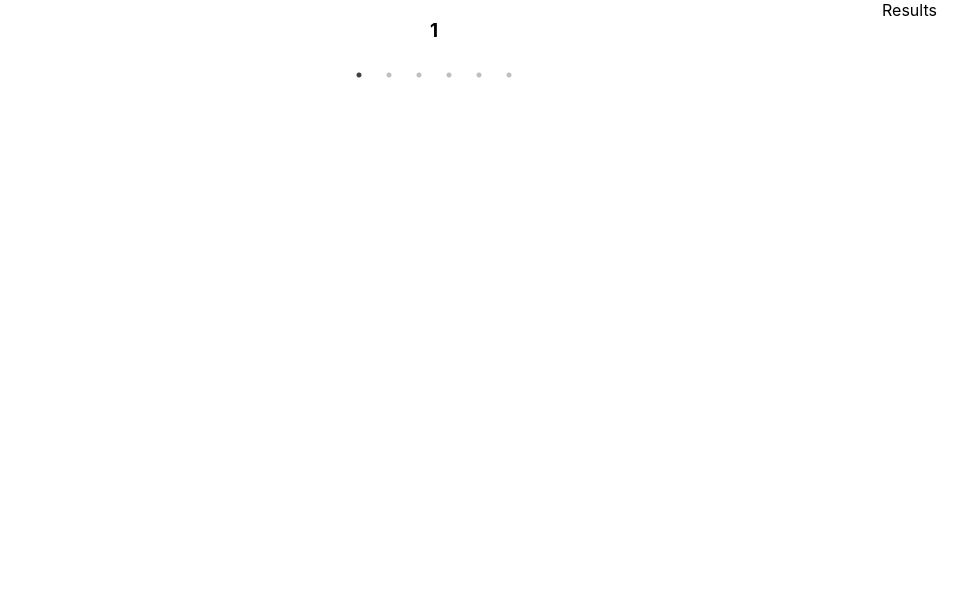
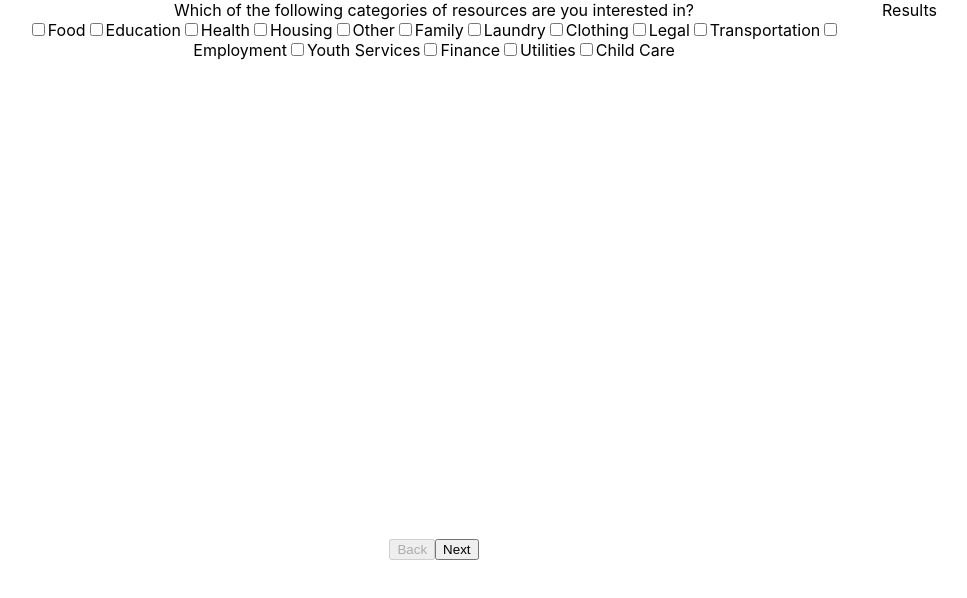
Before and after one commit to nkgopaul/first-choice-ui, a React (Create React App) app: page / in a window 1280 px wide. Shown: the top 598 px of the page, without its empty margins (14-981 px from the left). Built offline with nearby package versions, Linux system fonts and the light colour scheme.

Commit message:
Filtering state logic added

```diff
--- a/package.json
+++ b/package.json
@@ -3,11 +3,11 @@
   "version": "0.1.0",
   "private": true,
   "dependencies": {
+    "axios": "^0.18.0",
+    "pure-react-carousel": "^1.17.0",
     "react": "^16.6.3",
     "react-dom": "^16.6.3",
-    "react-scripts": "2.1.1",
-    "react-slick": "^0.23.2",
-    "slick-carousel": "^1.8.1"
+    "react-scripts": "2.1.1"
   },
   "scripts": {
     "start": "react-scripts start",
--- a/src/App.js
+++ b/src/App.js
@@ -2,12 +2,48 @@ import React, { Component } from 'react';
 import './App.css';
 import FiltersContainer from './components/filters/FiltersContainer';
 import ResultsContainer from './components/results/ResultsContainer';
+import { getAllResources } from './lib/api';
 
 class App extends Component {
+  constructor() {
+    super();
+
+    this.state = {
+      category: [],
+      gender: [],
+      race_ethnicity: [],
+      age: [],
+      marital_status: [],
+      employment: [],
+      sexual_orient: [],
+      beliefs: [],
+      criminality: [],
+      citizenship: [],
+      time_period: [],
+    }
+
+    this.addFilter = this.addFilter.bind(this);
+    this.removeFilter = this.removeFilter.bind(this);
+  }
+
+  addFilter(filter, value) {
+    this.setState({ [filter]: [...this.state[filter], value] });
+  }
+
+  removeFilter(filter, value) {
+    let updatedFilters = this.state[filter];
+    updatedFilters.splice(updatedFilters.indexOf(value), 1);
+    this.setState({ [filter]: updatedFilters });
+  }
+
   render() {
     return (
       <div className="App">
-        <FiltersContainer />
+        <FiltersContainer
+          addFilter={this.addFilter}
+          removeFilter={this.removeFilter}
+          filters={this.state}
+        />
         <ResultsContainer />
       </div>
     );
--- /dev/null
+++ b/src/components/filters/CheckboxFilter.js
@@ -0,0 +1,32 @@
+import React, { Component } from 'react';
+
+export default class CheckboxFilter extends Component {
+    constructor(props) {
+        super(props);
+    }
+
+    render() {
+        return (
+            <div>
+                <div>{this.props.question}</div>
+                {
+                    this.props.options.map(e =>
+                        <label key={e}>
+                            <input
+                                type='checkbox'
+                                name={e}
+                                onChange={() => {
+                                    this.props.checkedOptions.indexOf(e) == -1 ?
+                                    this.props.addFilter(this.props.filter, e) :
+                                    this.props.removeFilter(this.props.filter, e)
+                                }}
+                                checked={this.props.checkedOptions.indexOf(e) == -1 ? false : true}
+                            />
+                            {e}
+                        </label>
+                    )
+                }
+            </div>
+        );
+    }
+}
--- a/src/components/filters/FiltersContainer.js
+++ b/src/components/filters/FiltersContainer.js
@@ -1,40 +1,42 @@
 import React, { Component } from 'react';
-import Slider from 'react-slick';
+import { CarouselProvider, Slider, Slide, ButtonBack, ButtonNext } from 'pure-react-carousel';
 import styles from './FiltersContainer.module.css';
-import "slick-carousel/slick/slick.css";
-import "slick-carousel/slick/slick-theme.css";
+import CheckboxFilter from './CheckboxFilter';
+import filters from '../../locales/en'
+import 'pure-react-carousel/dist/react-carousel.es.css';
 
 export default class FiltersContainer extends Component {
+  constructor(props) {
+    super(props);
+  }
+
   render() {
-        let settings = {
-            dots: true,
-            infinite: true,
-            speed: 500,
-            slidesToShow: 1,
-            slidesToScroll: 1
-          };
       return (
         <div className={styles.container}>
-              <Slider {...settings}>
-                <div>
-                  <h3>1</h3>
-                </div>
-                <div>
-                  <h3>2</h3>
-                </div>
-                <div>
-                  <h3>3</h3>
-                </div>
-                <div>
-                  <h3>4</h3>
-                </div>
-                <div>
-                  <h3>5</h3>
-                </div>
-                <div>
-                  <h3>6</h3>
-                </div>
+          <CarouselProvider
+            naturalSlideWidth={100}
+            naturalSlideHeight={60}
+            totalSlides={Object.values(filters).length}
+          >
+            <Slider>
+              {
+                Object.values(filters).map((f, i) =>
+                  <Slide index={i} key={i}>
+                    <CheckboxFilter
+                      filter={Object.keys(filters)[i]}
+                      question={f.question}
+                      options={f.options}
+                      checkedOptions={this.props.filters[Object.keys(filters)[i]]}
+                      addFilter={this.props.addFilter}
+                      removeFilter={this.props.removeFilter}
+                    />
+                  </Slide>
+                )
+              }
             </Slider>
+            <ButtonBack>Back</ButtonBack>
+            <ButtonNext>Next</ButtonNext>
+          </CarouselProvider>
         </div>
       );
     }
--- a/src/components/results/ResultsContainer.js
+++ b/src/components/results/ResultsContainer.js
@@ -2,6 +2,12 @@ import React, { Component } from 'react';
 
 export default class ResultsContainer extends Component {
     render() {
+        // getAllResources().then(r => {
+        //   console.log(r.data);
+        //   console.log(JSON.parse(r.data));
+        // }).catch(err => {
+        //   console.log(err);
+        // });
         return(
             <div>Results</div>
         );
--- /dev/null
+++ b/src/lib/api.js
@@ -0,0 +1,5 @@
+import axios from 'axios';
+
+export function getAllResources() {
+    return axios.get(`${process.env.REACT_APP_API_URL}/data/new`);
+}
--- /dev/null
+++ b/src/locales/en.js
@@ -0,0 +1,111 @@
+export default {
+    "category": {
+        "question": "Which of the following categories of resources are you interested in?",
+        "options": [
+            "Food",
+            "Education",
+            "Health",
+            "Housing",
+            "Other",
+            "Family",
+            "Laundry",
+            "Clothing",
+            "Legal",
+            "Transportation",
+            "Employment",
+            "Youth Services",
+            "Finance",
+            "Utilities",
+            "Child Care"
+        ]
+    },
+    "gender" : {
+        "question": "Which gender(s) do you most closely identify with?",
+        "options": [
+            "Male",
+            "Female",
+            "Non-binary"
+        ]
+    },
+    "race_ethnicity" : {
+        "question": "Which ethnicities do you identify with?",
+        "options": [
+            "American Indian or Alaska Native",
+            "Asian",
+            "Black or African American",
+            "Native Hawaiian or Other Pacific Islander",
+            "White",
+            "Hispanic or Latinx"
+        ]
+    },
+    "age": {
+        "question": "Please select the age groups you are seeking resources for:",
+        "options": [
+            "Children",
+            "Teenagers",
+            "Young Adults",
+            "Elderly"
+        ]
+    },
+    "marital_status": {
+        "question": "Please select your marital status:",
+        "options": [
+            "Married",
+            "Widowed",
+            "Divorced or Separated",
+            "Single or Never Married"
+        ]
+    },
+    "employment": {
+        "question": "Please select your employment status:",
+        "options": [
+            "Employee",
+            "Worker",
+            "Self-Employed",
+            "Actively Seeking",
+            "Not in Labour Force"
+        ]
+    },
+    "sexual_orient": {
+        "question": "Which sexual orientation(s) do you most closely identify with?",
+        "options": [
+            "Straight/Heterosexual",
+            "LGBTQ+"
+        ]
+    },
+    "beliefs": {
+        "question": "Which most closely describes your religious beliefs?",
+        "options": [
+            "Christian",
+            "Islam",
+            "Hinduism",
+            "Judaism",
+            "Buddhist",
+            "Secular/Agnostic/Atheist"
+        ]
+    },
+    "criminality": {
+        "question": "Have you ever been convicted of a crime?",
+        "options":[
+            "Yes",
+            "No"
+        ]
+    },
+    "citizenship": {
+        "question": "What is your citizenship status?",
+        "options": [
+            "Natural Citizen",
+            "Naturalized Citizen",
+            "Dual Citizen",
+            "Temporary Visa Holder",
+            "Undocumented Immigrant"
+        ]
+    },
+    "time_period": {
+        "question": "What is the time frame for resources you are searching for?",
+        "options": [
+            "Short-term",
+            "Long-term"
+        ]
+    }
+}
```
Also changed, not shown: locales/en.json (deleted, +0 -80 lines), src/components/filters/Filter.js (deleted, +0 -9 lines), 2 other files (tests, documents, lock files or other folders). Lines whose indentation alone changed are shown as unchanged.
